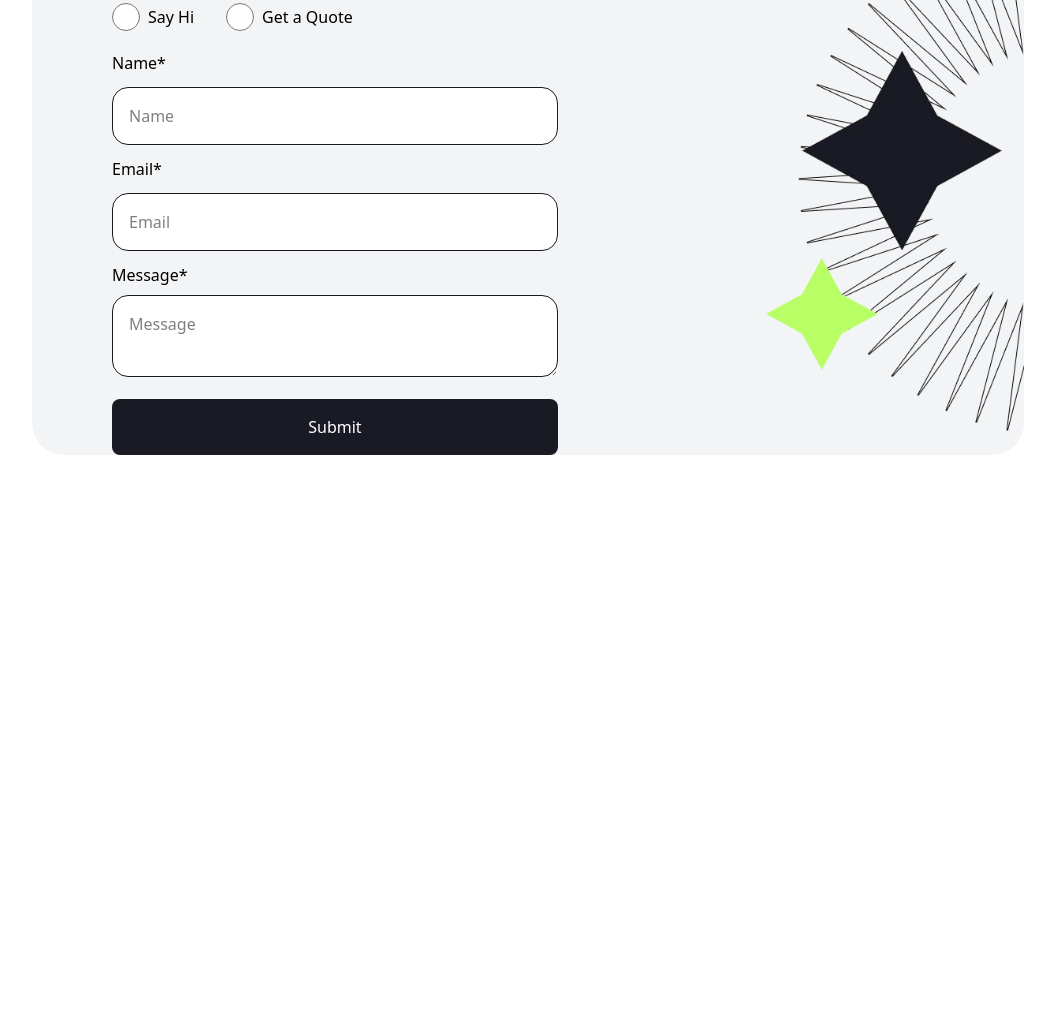
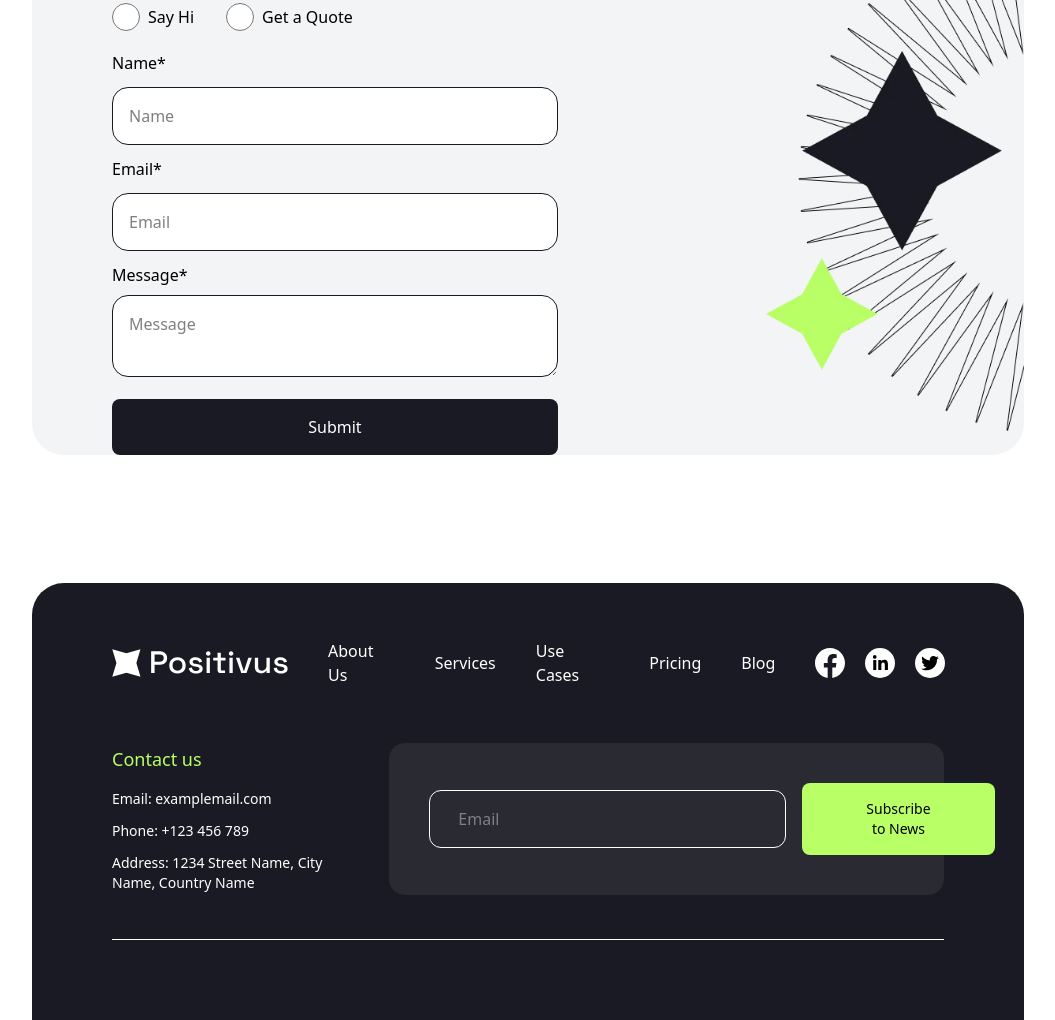
Before and after one commit to ChyyamakaU/Positivus-website-clone, a website: page index.html in a window 1280 px wide. Shown: the part 6800-7820 px from the top of the page, without its empty margins (112-1167 px from the left). Before the commit the page ends 7319 px from the top, so only its background shows below. Drawn offline with Linux system fonts and the light colour scheme.

Commit message:
feature/add footer

```diff
--- a/index.html
+++ b/index.html
@@ -9,7 +9,7 @@
     <script src="https://kit.fontawesome.com/fbf4810423.js" crossorigin="anonymous"></script>
 </head>
 
-<body >
+<body>
 
     <header class="fixed top-0 z-10 bg-white px-36">
         <nav class="flex gap-60 items-center h-32 ">
@@ -25,7 +25,7 @@
                 <a href="#pricing">Pricing</a>
                 <a href="#blog">Blog</a>
 
-                <button class="border border-black py-5 px-12 mx-4 text-lg rounded-2xl font-medium">Request a
+                <button class="border border-black py-5 px-12 mx-4 text-lg rounded-2xl font-medium hover:bg-black hover:text-white">Request a
                     quote</button>
             </div>
 
@@ -33,7 +33,6 @@
     </header>
 
     <main>
-
         <section class="flex justify-between px-36 mt-32">
             <div class="mt-20">
                 <h1 class="text-6xl font-semibold">Navigating the <br> digital landscape <br>for success</h1>
@@ -43,12 +42,9 @@
             </div>
 
             <div>
-
                 <img src="src/images/hero.svg" alt="hero image">
             </div>
         </section>
-
-
 
         <section class=" flex justify-between px-36 mt-16 pt-12">
 
@@ -61,18 +57,14 @@
 
         </section>
 
-
-
         <section>
             <div class="px-36 flex gap-10 mt-36 ">
                 <h2 class="bg-[#B9FF66] text-5xl font-normal rounded-lg ">Services</h2>
                 <p>At our digital marketing agency, we offer a range of services to help <br> businesses grow and
                     succeed
                     online. These services include
-
                 </p>
             </div>
-
 
             <div class="grid grid-cols-2 px-36 gap-8 mt-16">
 
@@ -93,7 +85,6 @@
                     </div>
                 </div>
 
-
                 <div class="flex justify-between border border-[#191a23]  rounded-4xl p-10 bg-[#b9ff66] border-b-[6px]">
 
                     <div>
@@ -110,7 +101,6 @@
                         <img class="w-44" src="src/images/service6.webp" alt="">
                     </div>
                 </div>
-
 
                 <div class="flex justify-between border border-[#191a23] rounded-4xl p-10 bg-black border-b-[6px]">
 
@@ -149,14 +139,11 @@
                     </div>
                 </div>
 
-
-
                 <div class="flex justify-between border border-black rounded-4xl p-10 bg-[#b9ff66] border-b-[6px]">
 
                     <div>
                         <p class="bg-white rounded-lg">Content</p>
                         <p class="bg-white rounded-lg">Creation</p>
-
 
                         <div class="mt-20 flex gap-4 items-center">
                             <img src="src/images/arrow.svg" alt="arrow right">
@@ -253,7 +240,6 @@
             </div>
 
         </section>
-
 
         <section>
 
@@ -473,7 +459,8 @@
                 </div>
             </div>
 
-            <button class="bg-[#191a23]  text-white py-4 px-9 rounded-lg absolute right-0 mx-36 mt-10">See all team</button>
+            <button class="bg-[#191a23]  text-white py-4 px-9 rounded-lg absolute right-0 mx-36 mt-10">See all
+                team</button>
         </section>
 
 
@@ -565,16 +552,16 @@
 
                         <form action="" class="ml-20 w-[120%] mt-5">
                             <label>Name*</label><br>
-                            <input class="w-full rounded-2xl bg-white border border-[#191a23]  py-4 px-4 my-3" type="text"
-                                placeholder="Name"><br>
+                            <input class="w-full rounded-2xl bg-white border border-[#191a23]  py-4 px-4 my-3"
+                                type="text" placeholder="Name"><br>
 
                             <label>Email*</label><br>
-                            <input class="w-full rounded-2xl bg-white border border-[#191a23]  py-4 px-4 my-3" type="email"
-                                placeholder="Email"><br>
+                            <input class="w-full rounded-2xl bg-white border border-[#191a23]  py-4 px-4 my-3"
+                                type="email" placeholder="Email"><br>
 
                             <label>Message*</label><br>
-                            <textarea class="w-full rounded-2xl bg-white border border-[#191a23]  py-4 px-4 mt-2" rows="2"
-                                placeholder="Message"></textarea>
+                            <textarea class="w-full rounded-2xl bg-white border border-[#191a23]  py-4 px-4 mt-2"
+                                rows="2" placeholder="Message"></textarea>
 
                             <button class="w-full bg-[#191a23] text-white rounded-lg py-4 mt-4">
                                 Submit
@@ -592,20 +579,51 @@
         </section>
     </main>
 
-<!--
-    <footer>
 
-        <div>
+    <footer class="mt-32 rounded-t-4xl bg-[#191a23] mx-36 px-20 pt-14">
 
-            <img src="src/images/logoss.svg" alt="">
+        <div class="flex justify-between items-center gap-10 ">
+
+            <img class="w-44" src="src/images/logoss.svg" alt="">
 
 
+            <div class=" flex gap-10 font-medium items-center text-white ">
+                <a href="#about">About Us</a>
+
+                <a href="#service">Services</a>
+                <a href="#use case">Use Cases</a>
+
+                <a href="#pricing">Pricing</a>
+                <a href="#blog">Blog</a>
+            </div>
+
+            <div class="flex gap-5">
+                <img src="src/images/facebook.svg" alt="">
+                <img src="src/images/linkedin1.svg" alt="">
+                <img src="src/images/XX.svg" alt="">
+            </div>
         </div>
 
+        <div class="flex items-center mt-14">
+            <div class="w-1/3">
+                <h2 class="text-[#B9FF66] text-lg">Contact us</h2>
+                <p class="text-white text-sm mt-4">Email: examplemail.com</p>
+                <p class="text-white text-sm mt-3">Phone: +123 456 789</p>
+                <p class="text-white text-sm mt-3">Address: 1234 Street Name, City <br>Name, Country Name</p>
+            </div>
 
 
+            <div class="flex gap-4 items-center w-2/3 bg-[#292a32] rounded-2xl p-10">
+                <input class="border border-white rounded-xl pl-7 py-4 pr-24 text-gray-300" type="text"
+                    placeholder="Email">
+                <button class="bg-[#b9ff66] rounded-lg px-16 py-4 text-sm hover:bg-white">Subscribe to News</button>
+            </div>
+        </div>
 
-    </footer> -->
+    <hr class="py-10 mt-11 text-white">
+
+
+    </footer>
 
 
 </body>
```
Also changed, not shown: src/images/Social (2).png (added), src/images/Social.png (added), src/images/XX.svg (added), src/images/facebook.svg (added), src/images/linkedin1.svg (added), src/output.css.
